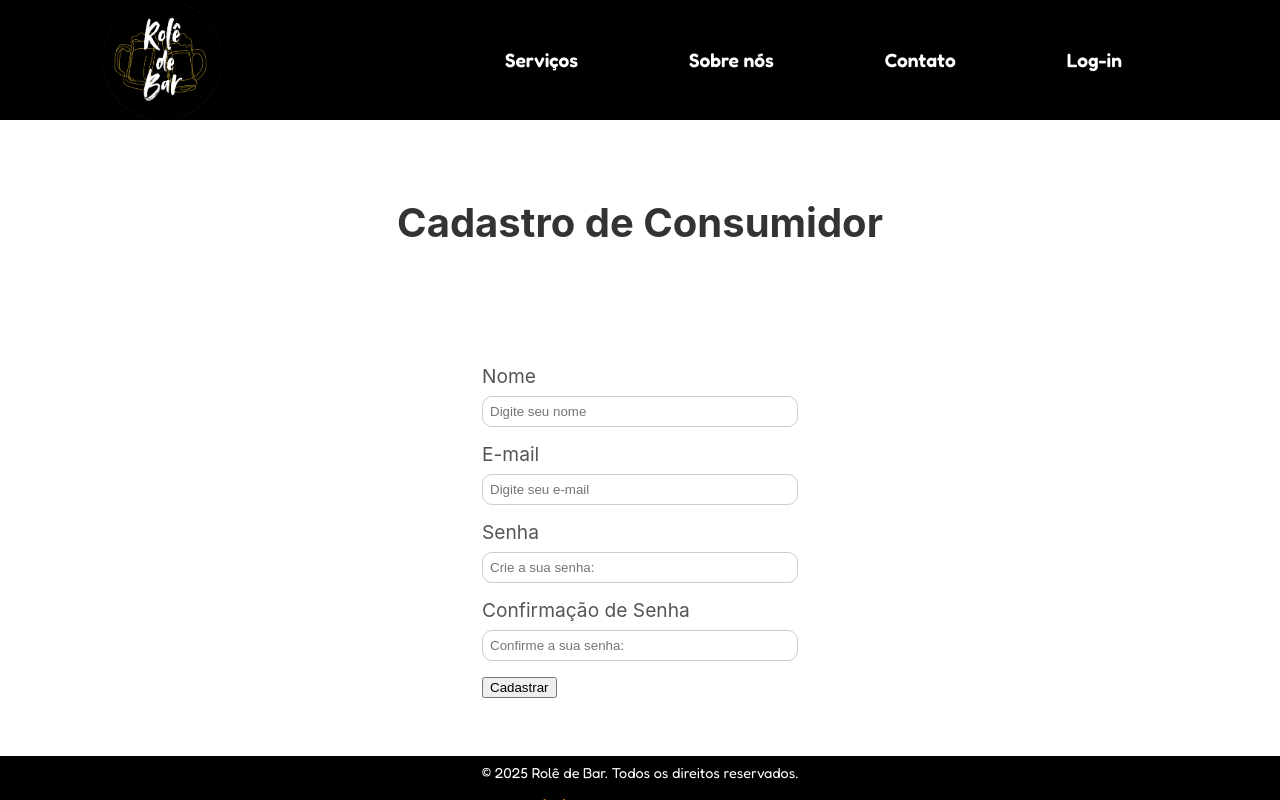
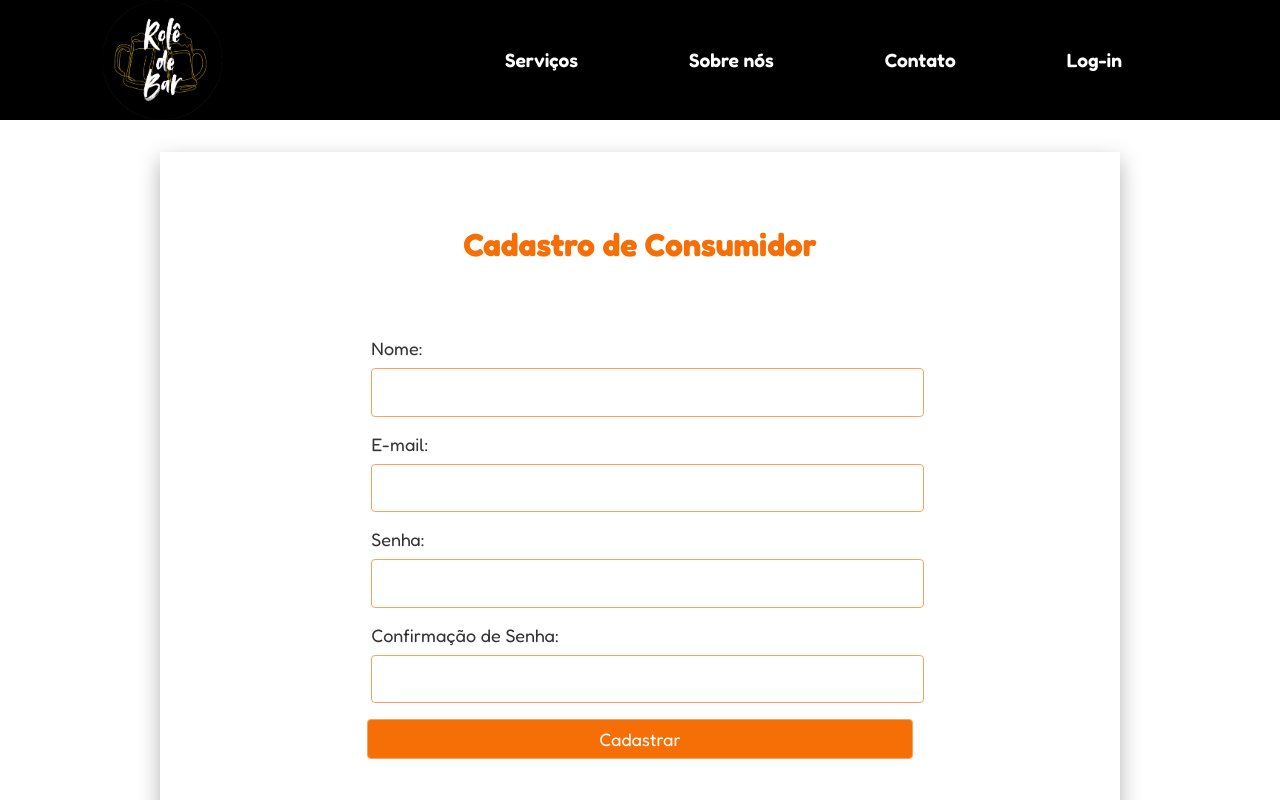
Before and after one commit to gihblanco/role-de-bar, a React (Create React App) app: page /cadastroConsumidor in a window 1280 px wide. Built offline with nearby package versions, Linux system fonts and the light colour scheme; a web font is replaced by a local one.

Commit message:
cadastros

```diff
--- a/package.json
+++ b/package.json
@@ -11,6 +11,7 @@
     "@testing-library/jest-dom": "^6.6.3",
     "@testing-library/react": "^16.3.0",
     "@testing-library/user-event": "^13.5.0",
+    "emailjs-com": "^3.2.0",
     "react": "^19.1.0",
     "react-dom": "^19.1.0",
     "react-router-dom": "^7.6.1",
--- /dev/null
+++ b/src/components/estabelecimentos/CardEstabelecimentos.css
@@ -0,0 +1,72 @@
+@import url('https://fonts.googleapis.com/css2?family=Fredoka:wght@300..700&display=swap');
+
+.lista-estabelecimentos {
+  display: flex;
+  flex-direction: column;
+  gap: 1em;
+  padding: 1.5em;
+  font-family: 'Fredoka', sans-serif;
+}
+
+.card-horizontal {
+  display: flex;
+  background-color: #fff4c2; /* amarelo mais claro */
+  border-radius: 10px;
+  box-shadow: 0 4px 12px rgba(0, 0, 0, 0.15);
+  overflow: hidden;
+  transition: transform 0.2s ease;
+  height: 140px;
+}
+
+.card-horizontal:hover {
+  transform: scale(1.01);
+}
+
+.imagem-card {
+  width: 140px;
+  height: 100%;
+  object-fit: cover;
+}
+
+.info-card {
+  padding: 0.8em 1em;
+  flex: 1;
+  display: flex;
+  flex-direction: column;
+  justify-content: space-between;
+}
+
+.info-card h2 {
+  color: #f66e06;
+  font-size: 1.1em;
+  margin: 0;
+}
+
+.info-card p {
+  margin: 0.2em 0;
+  font-size: 0.85em;
+  color: #333;
+}
+
+.tag-musica,
+.tag-comodidades {
+  font-size: 0.75em;
+  color: #555;
+}
+
+.botao-vermais {
+  align-self: flex-start;
+  margin-top: 0.3em;
+  padding: 0.3em 0.8em;
+  background-color: #f66e06;
+  color: white;
+  border: none;
+  border-radius: 5px;
+  font-size: 0.8em;
+  cursor: pointer;
+  font-family: 'Fredoka', sans-serif;
+}
+
+.botao-vermais:hover {
+  background-color: #f8a60d;
+}
--- a/src/components/pages/areaCliente/Estabelecimentos.css
+++ b/src/components/pages/areaCliente/Estabelecimentos.css
@@ -30,5 +30,4 @@ aside {
     width: 75vw;
     height: 70vh;
     margin: 2em;
-    background-color: rgb(64, 137, 200);
 }
--- a/src/components/pages/cadastros/CadastroConsumidor.css
+++ b/src/components/pages/cadastros/CadastroConsumidor.css
@@ -1,28 +1,63 @@
-.consumidor{
-  margin-top: 20px;
+@import url('https://fonts.googleapis.com/css2?family=Fredoka:wght@300..700&display=swap');
+
+.estabelecimento {
   display: flex;
   flex-direction: column;
   align-items: center;
   justify-content: center;
-  height: 77vh;
+  font-family: 'Fredoka', sans-serif;
+  width: 70vw;
+  margin: 2em auto;
+  padding: 2em;
+  box-shadow: 0 8px 20px rgba(0, 0, 0, 0.3);
 }
 
-.consumidor h1 {
-  font-size: 2.5rem;
+.estabelecimento h1 {
+  color: #f66e06;
+  margin-bottom: 1em;
+}
+
+.formulario-cadastro {
+  width: 100%;
+  display: flex;
+  flex-direction: column;
+  align-items: center;
+}
+
+.formulario-cadastro .campo {
+  width: 60%;
+  margin-bottom: 1em;
+}
+
+.campo label {
+  font-size: large;
+  margin-bottom: 0.5em;
+  display: block;
   color: #333;
 }
 
-.consumidor label {
-  margin-bottom: 8px;
-  display: block;
-  color: #555;
-  font-size: 1.2rem;
+.campo input {
+  width: 100%;
+  height: 2.5em;
+  border-radius: 4px;
+  border: #f9a260 1px solid;
+  padding: 0.5em;
+  font-family: 'Fredoka', sans-serif;
 }
 
-.consumidor input {
-  width: 300px;
-  padding: 7px;
-  margin-bottom: 15px;
-  border: 1px solid #ccc;
-  border-radius: 10px;
+.botao-cadastro {
+  width: 61%;
+  height: 2.2em;
+  border-radius: 4px;
+  border: #f9a260 1px solid;
+  background-color: #f66e06;
+  color: white;
+  font-family: 'Fredoka', sans-serif;
+  font-size: large;
+  cursor: pointer;
+  transition: background-color 0.3s ease;
 }
+
+.botao-cadastro:hover {
+  background-color: #f8a60d;
+}
--- a/src/components/pages/cadastros/CadastroConsumidor.js
+++ b/src/components/pages/cadastros/CadastroConsumidor.js
@@ -1,6 +1,7 @@
 import { useState } from 'react';
 import './CadastroConsumidor.css';
 import InputTexto from '../../form/InputTexto';
+import LabelTexto from '../../form/LabelTexto';
 
 function CadastroConsumidor({ setIsLogged }) {
   localStorage.setItem("isLogged", "false");
@@ -13,25 +14,20 @@ function CadastroConsumidor({ setIsLogged }) {
 
   const adicionarConsumidor = (e) => {
     e.preventDefault();
-
     if (senha === confirmacao) {
       const consumidoresSalvos = JSON.parse(localStorage.getItem("consumidores")) || [];
-
-      const consumidor = {
-        id: Date.now(), // id único baseado no tempo atual
+      const novoConsumidor = {
+        id: Date.now(),
         nome,
         email,
         senha
       };
-
-      consumidoresSalvos.push(consumidor);
+      consumidoresSalvos.push(novoConsumidor);
       localStorage.setItem("consumidores", JSON.stringify(consumidoresSalvos));
-
       setNome("");
       setEmail("");
       setSenha("");
       setConfirmacao("");
-
       alert("Cadastro realizado com sucesso!");
     } else {
       alert("A confirmação de senha está diferente da senha.");
@@ -39,58 +35,50 @@ function CadastroConsumidor({ setIsLogged }) {
   };
 
   return (
-    <main className="consumidor">
+    <main className="estabelecimento">
       <h1>Cadastro de Consumidor</h1>
-      <form onSubmit={adicionarConsumidor}>
-        <div className="nome">
-          <label htmlFor="nome">Nome</label>
+      <form className="formulario-cadastro" onSubmit={adicionarConsumidor}>
+        <div className="campo">
+          <LabelTexto textoLabel="Nome:" />
           <InputTexto
             type="text"
-            className="form-control"
             id="nome"
             value={nome}
             onChange={(e) => setNome(e.target.value)}
-            placeholder="Digite seu nome"
             required
           />
         </div>
-        <div className="email">
-          <label htmlFor="email">E-mail</label>
+        <div className="campo">
+          <LabelTexto textoLabel="E-mail:" />
           <InputTexto
             type="email"
-            className="form-control"
             id="email"
             value={email}
             onChange={(e) => setEmail(e.target.value)}
-            placeholder="Digite seu e-mail"
             required
           />
         </div>
-        <div className="senha">
-          <label htmlFor="senha">Senha</label>
+        <div className="campo">
+          <LabelTexto textoLabel="Senha:" />
           <InputTexto
             type="password"
-            className="form-control"
             id="senha"
             value={senha}
             onChange={(e) => setSenha(e.target.value)}
-            placeholder="Crie a sua senha:"
             required
           />
         </div>
-        <div className="confirmacao">
-          <label htmlFor="confirmacao">Confirmação de Senha</label>
+        <div className="campo">
+          <LabelTexto textoLabel="Confirmação de Senha:" />
           <InputTexto
             type="password"
-            className="form-control"
             id="confirmacao"
             value={confirmacao}
             onChange={(e) => setConfirmacao(e.target.value)}
-            placeholder="Confirme a sua senha:"
             required
           />
         </div>
-        <button type="submit" className="btn btn-primary">Cadastrar</button>
+        <button type="submit" className="botao-cadastro">Cadastrar</button>
       </form>
     </main>
   );
--- a/src/components/pages/cadastros/CadastroProprietario.css
+++ b/src/components/pages/cadastros/CadastroProprietario.css
@@ -1,27 +1,63 @@
-.estabelecimento{
-  margin-top: 20px;
+@import url('https://fonts.googleapis.com/css2?family=Fredoka:wght@300..700&display=swap');
+
+.estabelecimento {
   display: flex;
   flex-direction: column;
   align-items: center;
   justify-content: center;
+  font-family: 'Fredoka', sans-serif;
+  width: 70vw;
+  margin: 2em auto;
+  padding: 2em;
+  box-shadow: 0 8px 20px rgba(0, 0, 0, 0.3);
 }
 
 .estabelecimento h1 {
-  font-size: 2.5rem;
+  color: #f66e06;
+  margin-bottom: 1em;
+}
+
+.formulario-cadastro {
+  width: 100%;
+  display: flex;
+  flex-direction: column;
+  align-items: center;
+}
+
+.formulario-cadastro .campo {
+  width: 60%;
+  margin-bottom: 1em;
+}
+
+.campo label {
+  font-size: large;
+  margin-bottom: 0.5em;
+  display: block;
   color: #333;
 }
 
-.estabelecimento label {
-  margin-bottom: 8px;
-  display: block;
-  color: #555;
-  font-size: 1.2rem;
+.campo input {
+  width: 100%;
+  height: 2.5em;
+  border-radius: 4px;
+  border: #f9a260 1px solid;
+  padding: 0.5em;
+  font-family: 'Fredoka', sans-serif;
 }
 
-.estabelecimento input {
-  width: 300px;
-  padding: 7px;
-  margin-bottom: 15px;
-  border: 1px solid #ccc;
-  border-radius: 10px;
+.botao-cadastro {
+  width: 61%;
+  height: 2.2em;
+  border-radius: 4px;
+  border: #f9a260 1px solid;
+  background-color: #f66e06;
+  color: white;
+  font-family: 'Fredoka', sans-serif;
+  font-size: large;
+  cursor: pointer;
+  transition: background-color 0.3s ease;
 }
+
+.botao-cadastro:hover {
+  background-color: #f8a60d;
+}
--- a/src/components/pages/cadastros/CadastroProprietario.js
+++ b/src/components/pages/cadastros/CadastroProprietario.js
@@ -1,6 +1,7 @@
 import { useState } from 'react';
 import './CadastroProprietario.css';
 import InputTexto from '../../form/InputTexto';
+import LabelTexto from '../../form/LabelTexto';
 
 function CadastroProprietario({ setIsLogged }) {
   localStorage.setItem("isLogged", "false");
@@ -14,28 +15,22 @@ function CadastroProprietario({ setIsLogged }) {
 
   const adicionarProprietario = (e) => {
     e.preventDefault();
-
     if (senha === confirmacao) {
       const proprietariosSalvos = JSON.parse(localStorage.getItem("proprietarios")) || [];
-
       const novoProprietario = {
-        id: Date.now(), // ID único baseado no timestamp atual
-        nome: nome,
-        cpf: cpf,
-        email: email,
-        senha: senha
+        id: Date.now(),
+        nome,
+        cpf,
+        email,
+        senha
       };
-
       proprietariosSalvos.push(novoProprietario);
       localStorage.setItem("proprietarios", JSON.stringify(proprietariosSalvos));
-
-      // Limpa os campos
       setNome("");
       setCpf("");
       setEmail("");
       setSenha("");
       setConfirmacao("");
-
       alert("Cadastro realizado com sucesso!");
     } else {
       alert("A confirmação de senha está diferente da senha.");
@@ -45,68 +40,58 @@ function CadastroProprietario({ setIsLogged }) {
   return (
     <main className="estabelecimento">
       <h1>Cadastro de Proprietário</h1>
-      <form onSubmit={adicionarProprietario}>
-        <div className="nome">
-          <label htmlFor="nome">Nome do Titular</label>
+      <form className="formulario-cadastro" onSubmit={adicionarProprietario}>
+        <div className="campo">
+          <LabelTexto textoLabel="Nome do Titular:" />
           <InputTexto
             type="text"
-            className="form-control"
             id="nome"
             value={nome}
             onChange={(e) => setNome(e.target.value)}
-            placeholder="Digite seu nome"
             required
           />
         </div>
-        <div className="cpf_titular">
-          <label htmlFor="cpf">CPF do titular</label>
+        <div className="campo">
+          <LabelTexto textoLabel="CPF do Titular:" />
           <InputTexto
             type="text"
-            className="form-control"
             id="cpf_titular"
             value={cpf}
             onChange={(e) => setCpf(e.target.value)}
-            placeholder="CPF do titular:"
             required
           />
         </div>
-        <div className="email">
-          <label htmlFor="email">E-mail</label>
+        <div className="campo">
+          <LabelTexto textoLabel="E-mail:" />
           <InputTexto
             type="email"
-            className="form-control"
             id="email_titular"
             value={email}
             onChange={(e) => setEmail(e.target.value)}
-            placeholder="Digite o e-mail do titular:"
             required
           />
         </div>
-        <div className="senha">
-          <label htmlFor="senha">Senha</label>
+        <div className="campo">
+          <LabelTexto textoLabel="Senha:" />
           <InputTexto
             type="password"
-            className="form-control"
             id="senha"
             value={senha}
             onChange={(e) => setSenha(e.target.value)}
-            placeholder="Crie a sua senha:"
             required
           />
         </div>
-        <div className="confirmacao">
-          <label htmlFor="confirmacao">Confirmação de Senha</label>
+        <div className="campo">
+          <LabelTexto textoLabel="Confirmação de Senha:" />
           <InputTexto
             type="password"
-            className="form-control"
             id="confirmacao"
             value={confirmacao}
             onChange={(e) => setConfirmacao(e.target.value)}
-            placeholder="Confirme a sua senha:"
             required
           />
         </div>
-        <button type="submit" className="btn btn-primary">Cadastrar</button>
+        <button type="submit" className="botao-cadastro">Cadastrar</button>
       </form>
     </main>
   );
--- a/src/components/pages/contato/Contato.js
+++ b/src/components/pages/contato/Contato.js
@@ -16,7 +16,7 @@ function Contato({ setIsLogged }) {
             <div className='cabecalho'>
                 <h1 className="titulo">Fale com a gente</h1>
                 <p className="descricao">
-                    Tem alguma dúvida, sugestão ou quer anunciar seu bar? Manda uma mensagem pra gente!
+                    Tem alguma dúvida ou sugestão? Manda uma mensagem pra gente!
                 </p>
             </div>
             <div>
--- a/src/components/pages/home/Home.css
+++ b/src/components/pages/home/Home.css
@@ -69,9 +69,9 @@
     align-items: center;
     justify-content: center;
     border-radius: 20px;
-    width: 8%;
-    height: 90%;
-    background-color: lightslategrey;
+    width: 7%;
+    border: none;
+    background-color: white;
 }
 
 .campoPesquisa {
```
Also changed, not shown: src/components/estabelecimentos/CardEstabelecimento.js (+23 -4 lines), src/components/pages/areaCliente/Estabelecimentos.js (+32 -21 lines), src/components/pages/contato/Contato.css (+11 -7 lines), 1 other file (tests, documents, lock files or other folders).
